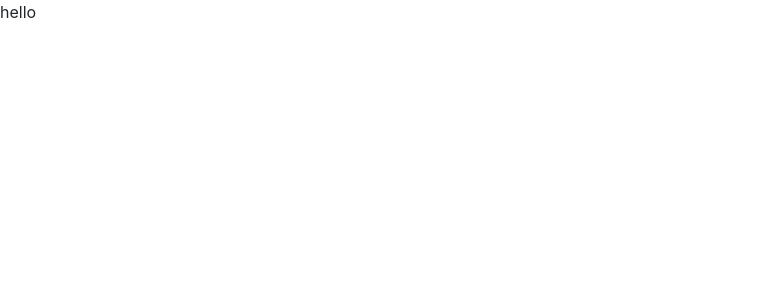
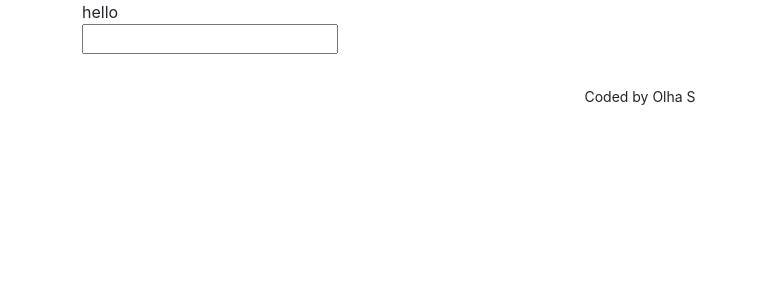
Before and after one commit to olhaSlipushchenko/dictionary-react, a React (Create React App) app: page / in a window 1280 px wide. Shown: the top 300 px of the page, without its empty margins (0-757 px from the left). Built offline with nearby package versions, Linux system fonts and the light colour scheme.

Commit message:
Search engine created

```diff
--- a/src/App.css
+++ b/src/App.css
@@ -0,0 +1,4 @@
+.App-footer {
+  text-align: center;
+  margin: 30px 0;
+}
--- a/src/App.js
+++ b/src/App.js
@@ -1,12 +1,23 @@
 
 import './App.css';
+import Dictionary from "./Dictionary";
 
 export default function App() {
   return (
     <div className="App">
+      <div className="container">
       <header className="App-header">
         hello
       </header>
+      <main>
+        <Dictionary />
+      </main>
+      <footer className="App-footer">
+        <small>
+        Coded by Olha S
+        </small>
+      </footer>
+      </div>
     </div>
   );
 }
--- /dev/null
+++ b/src/Dictionary.css
@@ -0,0 +1,3 @@
+.Dictionary {
+
+}
--- /dev/null
+++ b/src/Dictionary.js
@@ -0,0 +1,22 @@
+import React, { useState } from "react";
+import "./Dictionary.css";
+
+export default function Dictionary(){
+  let [keyword, setKeyword] = useState("");
+  function search(event) {
+    event.preventDefault();
+    alert(`searching for ${keyword} definition`);
+  }
+
+  function handleKeywordChange(event) {
+    setKeyword(event.target.value);
+  }
+
+  return (
+  <div className="Dictionary">
+    <form onSubmit={search}>
+      <input type="search"  onChange={handleKeywordChange} />
+    </form>
+  </div>
+  );
+}
```
